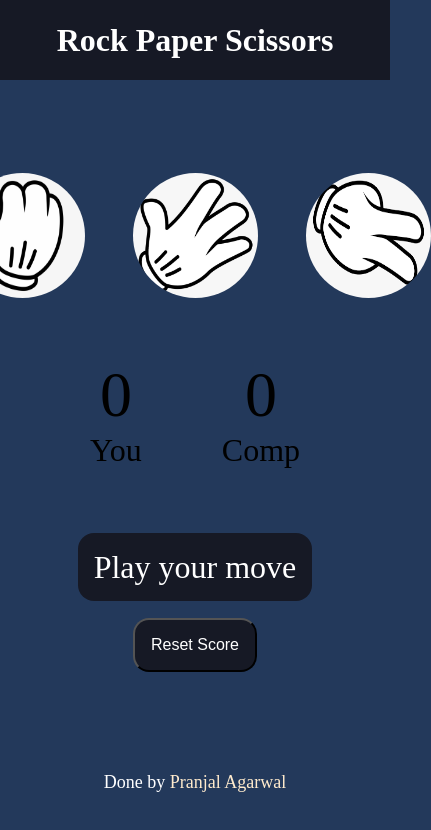
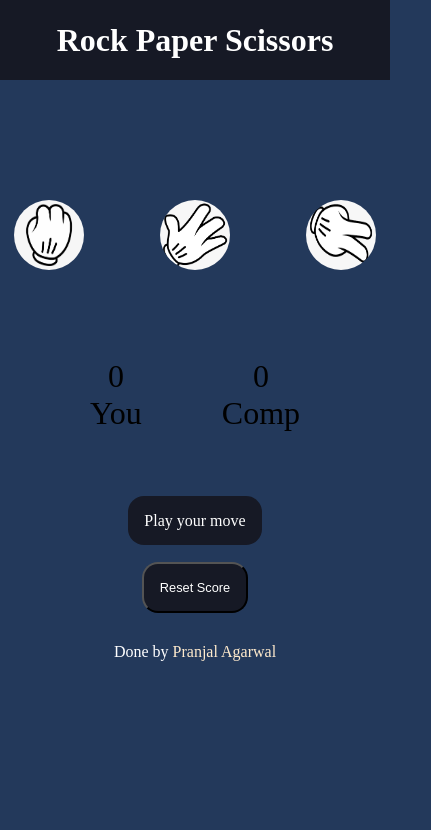
Before and after one commit to 55Pranjal/Rock-Paper-Scissor, a plain HTML site: page index.html in a window 390 px wide. Shown: the whole page, 431 px wide, since content can reach past the window. Drawn offline with Linux system fonts and the light colour scheme.

Commit message:
Update styles.css

```diff
--- a/styles.css
+++ b/styles.css
@@ -93,3 +93,34 @@ footer a {
   display: inline;
   border-radius: 1rem;
 }
+
+@media (max-width: 576px) {
+  .h1 {
+    height: 2rem;
+    line-height: 2rem;
+    width: 100%;
+  }
+
+  img {
+    height: 70px;
+    width: 70px;
+  }
+
+  #user-score,
+  #comp-score {
+    font-size: 2rem;
+  }
+
+  #msg {
+    font-size: 1rem;
+  }
+
+  .reset-btn {
+    font-size: 0.8rem;
+  }
+
+  footer {
+    margin-top: 30px;
+    font-size: medium;
+  }
+}
```
